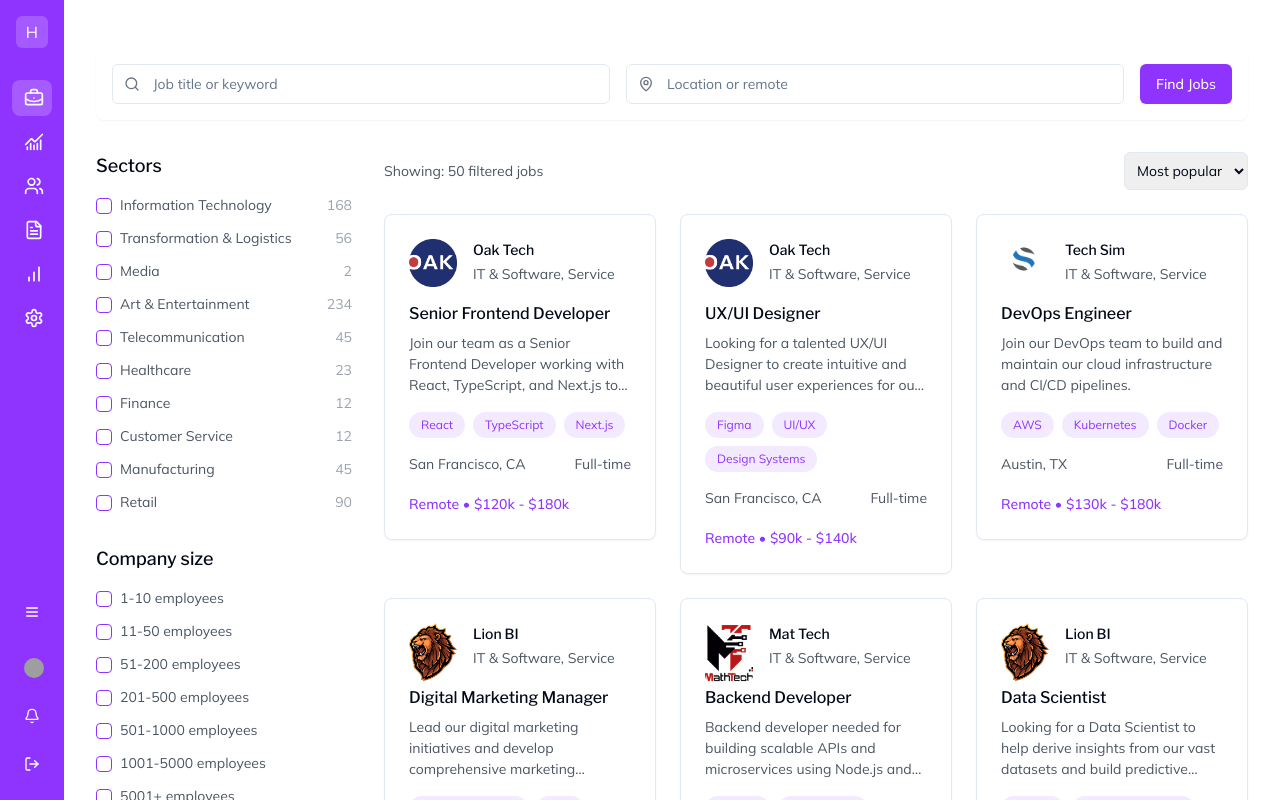
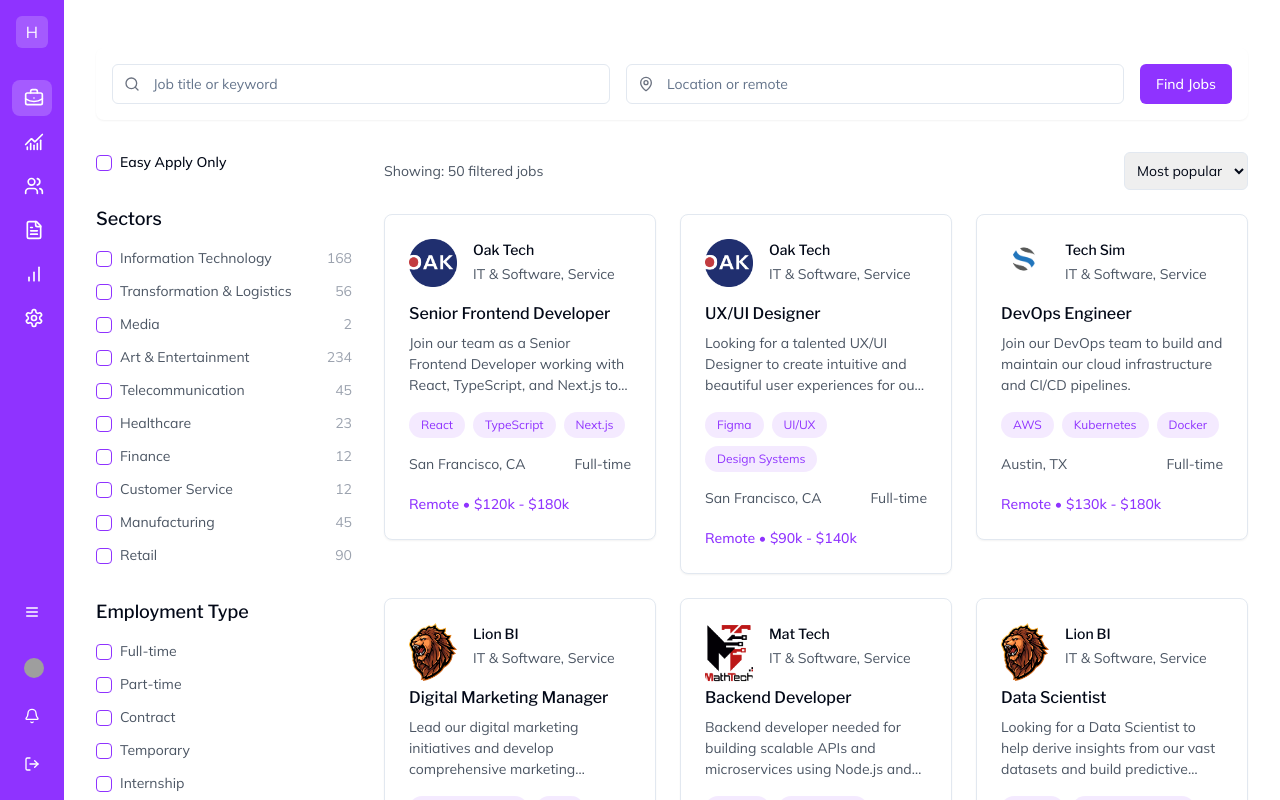
Before and after one commit to Badou-AI/hawkhire, a Next.js app: page /jobs in a window 1280 px wide. Built offline with nearby package versions, Linux system fonts and the light colour scheme; grey boxes are pictures that could not be loaded.

Commit message:
filter column updated

```diff
--- a/components/jobs/job-filters.tsx
+++ b/components/jobs/job-filters.tsx
@@ -1,13 +1,34 @@
 'use client'
 
 import { Checkbox } from '@/components/ui/checkbox'
-//import { useState } from 'react'
+import { useState } from 'react'
 
 export function JobFilters() {
-  //const [jobAlerts, setJobAlerts] = useState(false)
+  const [isRemoteOnly, setIsRemoteOnly] = useState(false)
+  const [selectedLocations, setSelectedLocations] = useState<string[]>([])
+
+  // This would typically come from a geolocation service
+  // For now using mock data
+  const nearbyLocations = [
+    { name: 'San Francisco Bay Area', count: 234 },
+    { name: 'South Bay', count: 156 },
+    { name: 'East Bay', count: 98 },
+    { name: 'Peninsula', count: 167 },
+    { name: 'North Bay', count: 45 },
+    { name: 'Sacramento', count: 78 }
+  ]
 
   return (
     <div className="space-y-8">
+      {/* Easy Apply Filter */}
+      <div className="flex items-center gap-2">
+        <Checkbox id="easy-apply" />
+        <label htmlFor="easy-apply" className="text-sm font-medium">
+          Easy Apply Only
+        </label>
+      </div>
+
+      {/* Sectors */}
       <div>
         <h3 className="mb-4 text-lg font-medium">Sectors</h3>
         <div className="space-y-3">
@@ -36,27 +57,109 @@ export function JobFilters() {
         </div>
       </div>
 
+      {/* Employment Type */}
       <div>
-        <h3 className="mb-4 text-lg font-medium">Company size</h3>
+        <h3 className="mb-4 text-lg font-medium">Employment Type</h3>
         <div className="space-y-3">
           {[
-            '1-10',
-            '11-50',
-            '51-200',
-            '201-500',
-            '501-1000',
-            '1001-5000',
-            '5001+'
-          ].map((size) => (
-            <div key={size} className="flex items-center gap-2">
-              <Checkbox id={size} />
-              <label htmlFor={size} className="text-sm text-gray-600">
-                {size} employees
+            'Full-time',
+            'Part-time',
+            'Contract',
+            'Temporary',
+            'Internship',
+            'Freelance'
+          ].map((type) => (
+            <div key={type} className="flex items-center gap-2">
+              <Checkbox id={type} />
+              <label htmlFor={type} className="text-sm text-gray-600">
+                {type}
               </label>
             </div>
           ))}
         </div>
       </div>
+
+      {/* Employer Type */}
+      <div>
+        <h3 className="mb-4 text-lg font-medium">Employer Type</h3>
+        <div className="space-y-3">
+          {[
+            'Direct Hire',
+            'Agency',
+            'Startup',
+            'Enterprise',
+            'Non-profit',
+            'Government'
+          ].map((type) => (
+            <div key={type} className="flex items-center gap-2">
+              <Checkbox id={type} />
+              <label htmlFor={type} className="text-sm text-gray-600">
+                {type}
+              </label>
+            </div>
+          ))}
+        </div>
+      </div>
+
+      {/* Work Settings */}
+      <div>
+        <h3 className="mb-4 text-lg font-medium">Work Settings</h3>
+        <div className="space-y-3">
+          {[
+            'Remote',
+            'Hybrid',
+            'On-site',
+            'Flexible Schedule',
+            'Fixed Schedule'
+          ].map((setting) => (
+            <div key={setting} className="flex items-center gap-2">
+              <Checkbox
+                id={setting}
+                onCheckedChange={(checked) => {
+                  if (setting === 'Remote') {
+                    setIsRemoteOnly(checked as boolean)
+                  }
+                }}
+              />
+              <label htmlFor={setting} className="text-sm text-gray-600">
+                {setting}
+              </label>
+            </div>
+          ))}
+        </div>
+      </div>
+
+      {/* Locations - Only show when Remote is not checked */}
+      {!isRemoteOnly && (
+        <div>
+          <div className="mb-4 flex items-center justify-between">
+            <h3 className="text-lg font-medium">Locations Near You</h3>
+            <span className="text-sm text-gray-500">within 50 miles</span>
+          </div>
+          <div className="space-y-3">
+            {nearbyLocations.map((location) => (
+              <div key={location.name} className="flex items-center justify-between">
+                <div className="flex items-center gap-2">
+                  <Checkbox
+                    id={location.name}
+                    onCheckedChange={(checked) => {
+                      if (checked) {
+                        setSelectedLocations([...selectedLocations, location.name])
+                      } else {
+                        setSelectedLocations(selectedLocations.filter(loc => loc !== location.name))
+                      }
+                    }}
+                  />
+                  <label htmlFor={location.name} className="text-sm text-gray-600">
+                    {location.name}
+                  </label>
+                </div>
+                <span className="text-sm text-gray-400">{location.count}</span>
+              </div>
+            ))}
+          </div>
+        </div>
+      )}
     </div>
   )
 }
```
